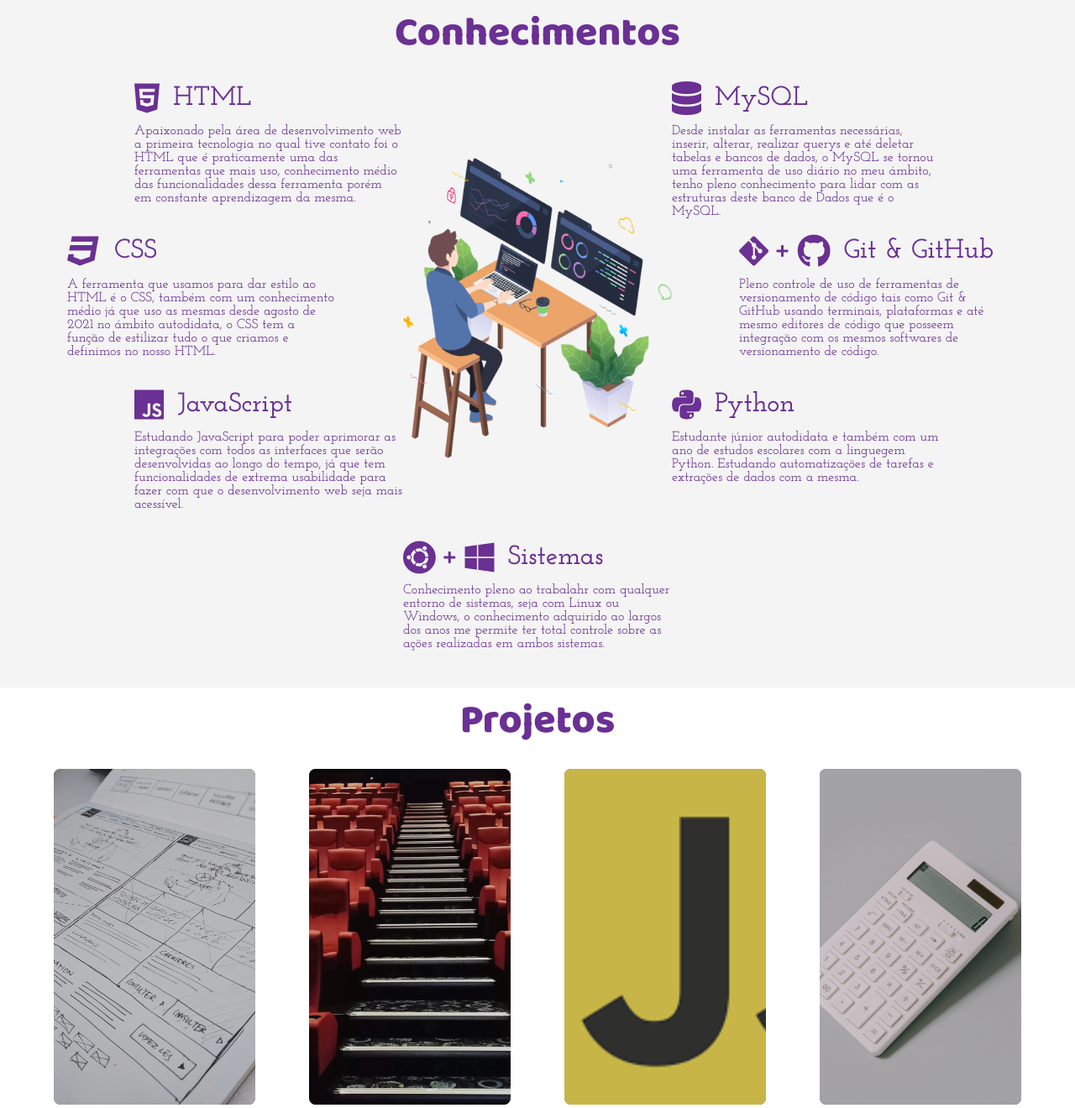
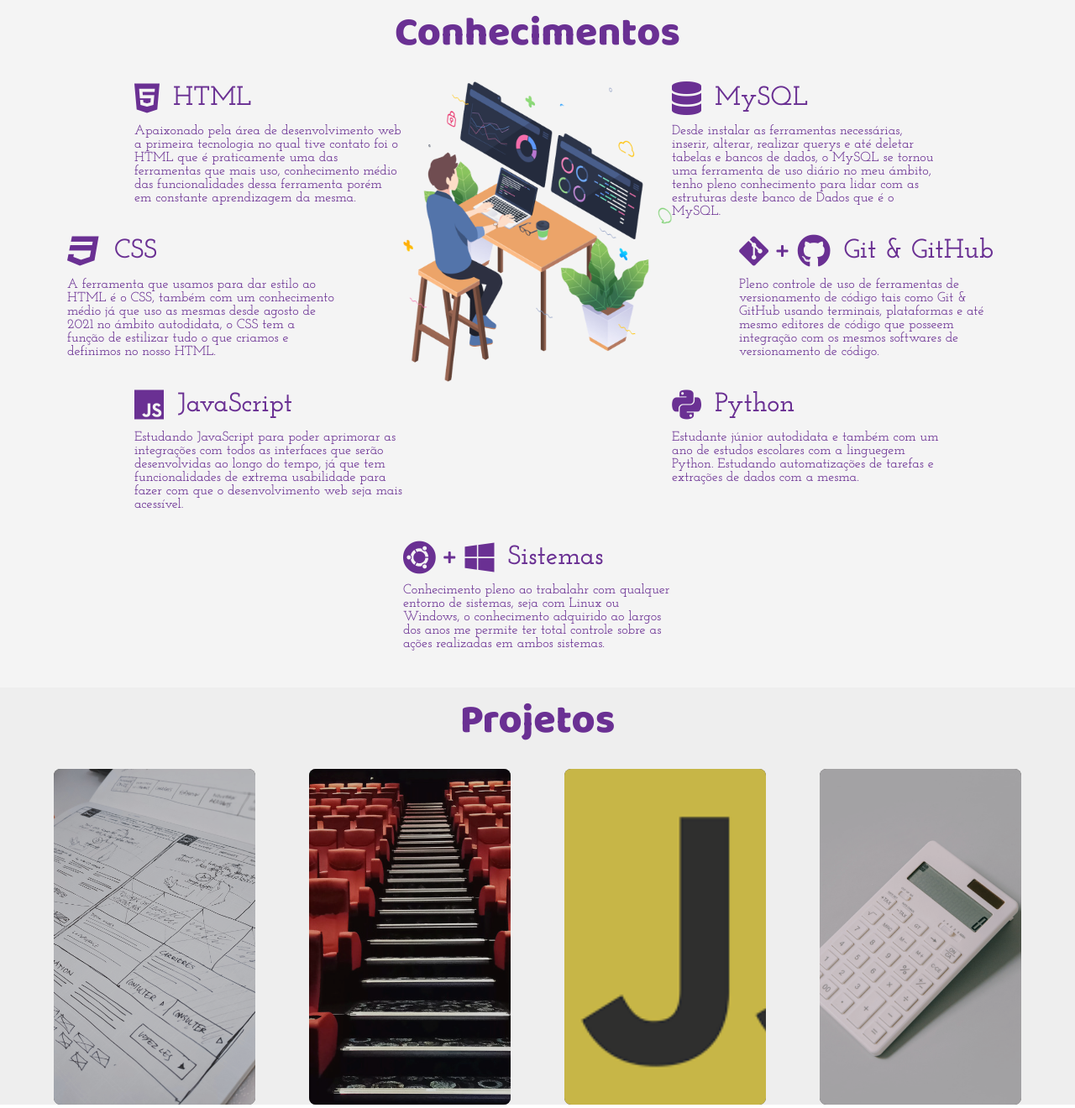
Before and after one commit to rnevesphp/portfolio_, a PHP site: page / in a window 1280 px wide. Shown: the part 800-2120 px from the top of the page at 84% size. Run offline with PHP 8.4, Linux system fonts and the light colour scheme.

Commit message:
:wrench:

```diff
--- a/style.css
+++ b/style.css
@@ -214,6 +214,7 @@ header {
    top: 0;
    right: -20rem;
    transition: all 1s;
+   z-index: 99;
 }
 
 .show-menu .sidebar {
@@ -325,6 +326,10 @@ header {
    align-items: center;
    justify-content: center;
 }
+section.sessao-projetos div.sessao-header {
+   background-color: #eee;
+}
+
 /* estilo titulo */
 .sessao-header h1 {
    font-family: var(--font-primary);
@@ -333,6 +338,7 @@ header {
    border-bottom: hidden ;
    margin-bottom: 1rem;
    transition: 300ms;
+
 }
 
 .sessao-header h1:hover {
@@ -397,8 +403,9 @@ i.fa-github::before {
 /* Posicionamento da imagem */
 .conhecimentos-img-wrapper {
    grid-column: 7 / 11;
-   grid-row: 2 / 6 ;
+   grid-row: 1/ 6 ;
    width: 100%;
+   height: auto;
 }
 
 /* ocupação imagem */
@@ -411,7 +418,7 @@ i.fa-github::before {
 .projetos {
    display: flex;
    justify-content: space-evenly;
-
+   background-color: #eee;
 }
 
 .card {
@@ -425,7 +432,6 @@ i.fa-github::before {
    height: 100%;
    background-color: #262626;
    border-radius: .5rem;
-
 }
 
 .card-img-wrapper img {
@@ -439,7 +445,6 @@ i.fa-github::before {
 
 .card:hover .card-img-wrapper img {
    opacity: .3;
-
 }
 
 .card-info {
@@ -495,3 +500,5 @@ i.fa-github::before {
    opacity: 1;
    visibility: visible;
 }
+
+/*//////////////////////////////////////////////////*/
```
